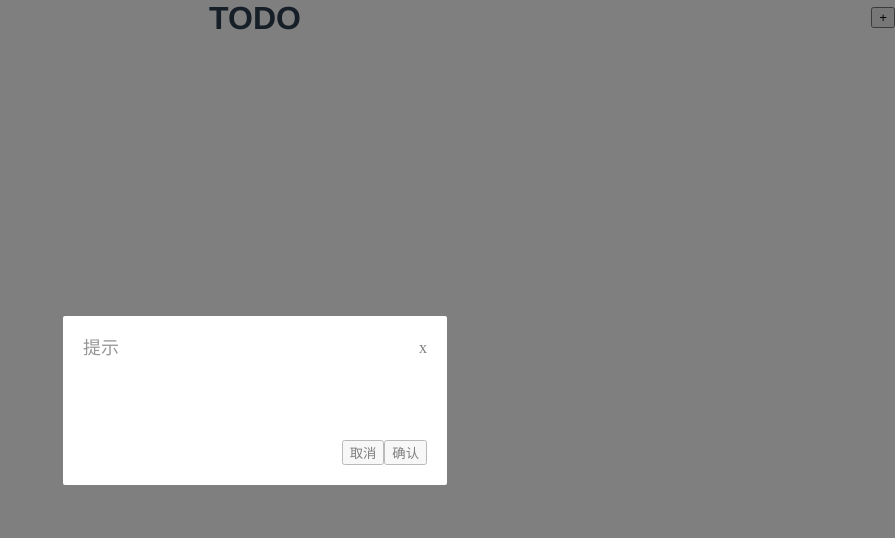
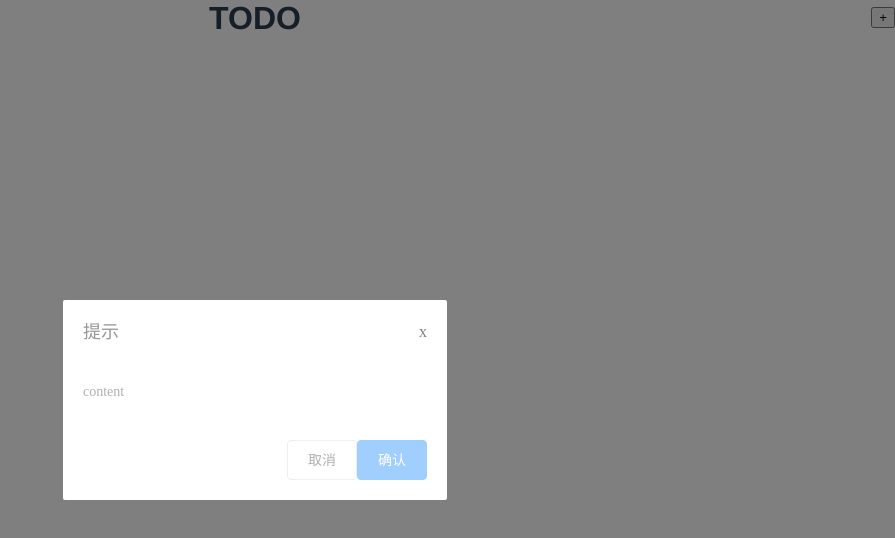
Before and after one commit to DiscoverForever/vue-next-demo, a Vue app: page / in a window 1280 px wide. Shown: the top 538 px of the page, without its empty margins (385-1280 px from the left). Built offline with nearby package versions, Linux system fonts and the light colour scheme.

Commit message:
Add 组件

```diff
--- /dev/null
+++ b/src/components/button/index.vue
@@ -0,0 +1,61 @@
+<template>
+  <button class="el-button" :class="[`el-button-${type}`]" @click="handleClick">
+    <slot></slot>
+  </button>
+</template>
+
+<script>
+import { defineComponent } from 'vue'
+
+export default defineComponent({
+  name: 'ElButton',
+  emits: {
+    click: (payload) => true
+  },
+  props: {
+    /**
+     * 类型
+     */
+    type: {
+      type: String,
+      default: null
+    }
+  },
+  setup(props, ctx) {
+    const handleClick = (event) => ctx.emit('click', event)
+    return {
+      handleClick
+    }
+  }
+})
+</script>
+
+<style lang="scss">
+.el-button {
+    display: inline-block;
+    line-height: 1;
+    white-space: nowrap;
+    cursor: pointer;
+    background: #fff;
+    border: 1px solid #dcdfe6;
+    color: #606266;
+    -webkit-appearance: none;
+    text-align: center;
+    -webkit-box-sizing: border-box;
+    box-sizing: border-box;
+    outline: 0;
+    margin: 0;
+    -webkit-transition: .1s;
+    -o-transition: .1s;
+    transition: .1s;
+    font-weight: 500;
+    padding: 12px 20px;
+    font-size: 14px;
+    border-radius: 4px;
+}
+.el-button-primary {
+    color: #fff;
+    background-color: #409eff;
+    border-color: #409eff;
+}
+</style>
--- a/src/components/modal/index.vue
+++ b/src/components/modal/index.vue
@@ -11,8 +11,8 @@
         </div>
         <div class="modal-footer">
           <slot name="footer">
-            <button @click="handleClose">取消</button>
-            <button @click="handleConfirm">确认</button>
+            <el-button @click="handleClose">取消</el-button>
+            <el-button @click="handleConfirm" type="primary">确认</el-button>
           </slot>
         </div>
       </div>
@@ -22,9 +22,12 @@
 
 <script lang="ts">
 import { defineComponent, PropType } from 'vue'
-
+import Button from '../button/index.vue'
 
 export default defineComponent({
+  components: {
+    'el-button': Button
+  },
   props: {
     title: {
       type: String,
--- a/src/views/Home.vue
+++ b/src/views/Home.vue
@@ -13,7 +13,9 @@
       </li>
     </ul>
   </div>
-  <v-modal v-model="dialogVisible" @confirm="onConfirm" />
+  <v-modal v-model="dialogVisible" @confirm="onConfirm">
+    <div>content</div>
+  </v-modal>
 </template>
 
 <script lang="ts">
```
